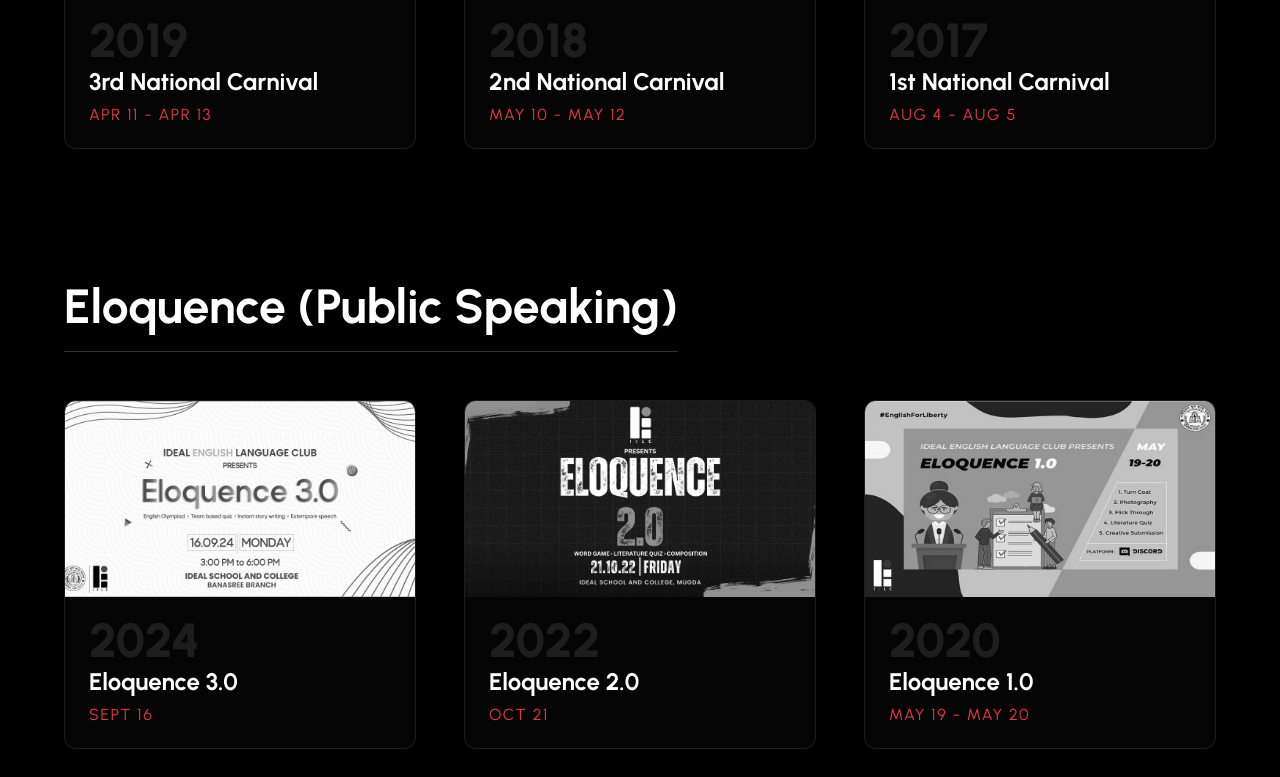
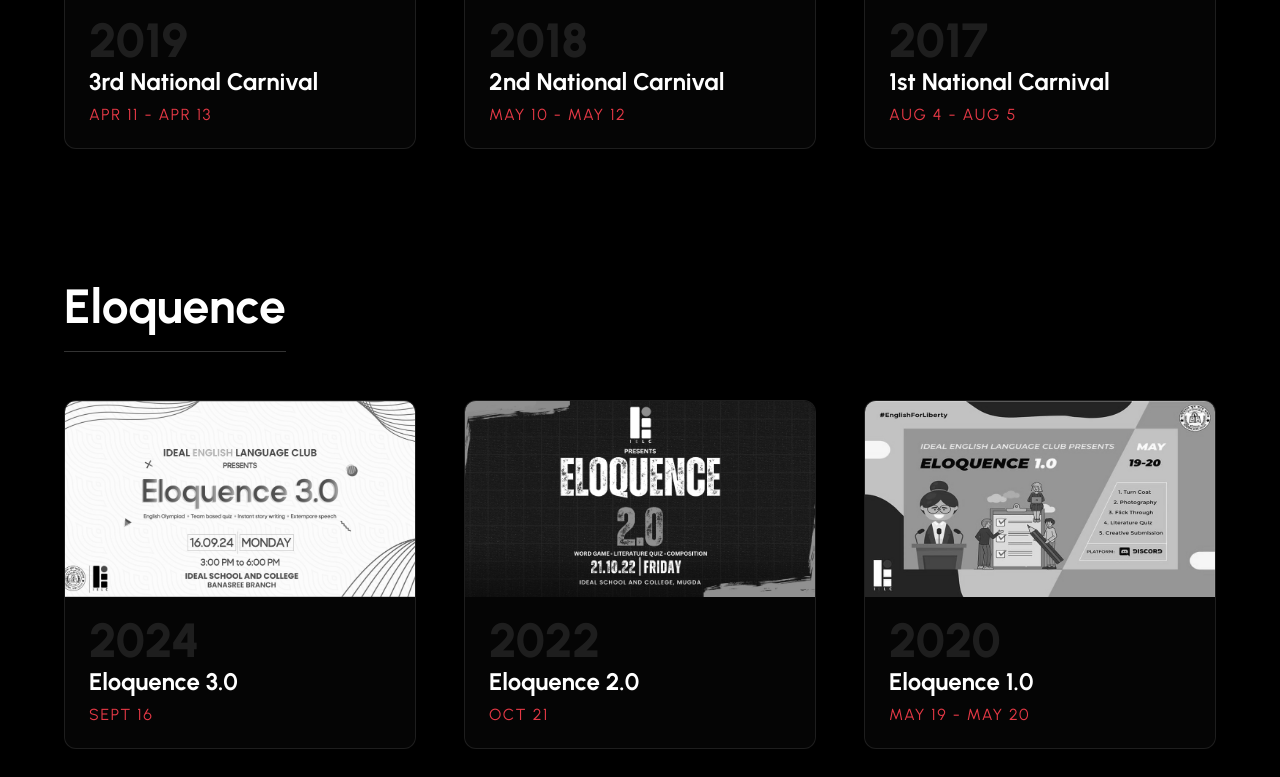
Before and after one commit to SaqinNoor/IELC-Homepage, a website built with Vite: page events.html in a window 1280 px wide. Shown: the part 1119-1896 px from the top of the page. Built offline with nearby package versions, Linux system fonts and the light colour scheme; some packages are replaced by stand-ins of ours.

Commit message:
Fix overflow

```diff
--- a/events.html
+++ b/events.html
@@ -146,7 +146,7 @@
 
             <!-- Eloquence Timeline -->
             <div class="events-category" style="margin-top: 8rem;">
-                <h2 class="events-category-title">Eloquence (Public Speaking)</h2>
+                <h2 class="events-category-title">Eloquence</h2>
                 <div class="events-grid">
 
                     <!-- Eloquence 3 -->
--- a/style.css
+++ b/style.css
@@ -37,11 +37,18 @@
   pointer-events: none;
 }
 
+html,
+body,
+#smooth-wrapper {
+  width: 100%;
+  overflow-x: hidden;
+  position: relative;
+}
+
 body {
   font-family: var(--font-main);
   background-color: var(--color-black);
   color: var(--color-white);
-  overflow-x: hidden;
   -webkit-font-smoothing: antialiased;
   cursor: none;
 }
@@ -409,6 +416,14 @@
   .menu-toggle {
     display: block;
   }
+}
+
+section,
+header,
+footer {
+  width: 100%;
+  overflow: hidden;
+  position: relative;
 }
 
 /* Hero Section */
```
